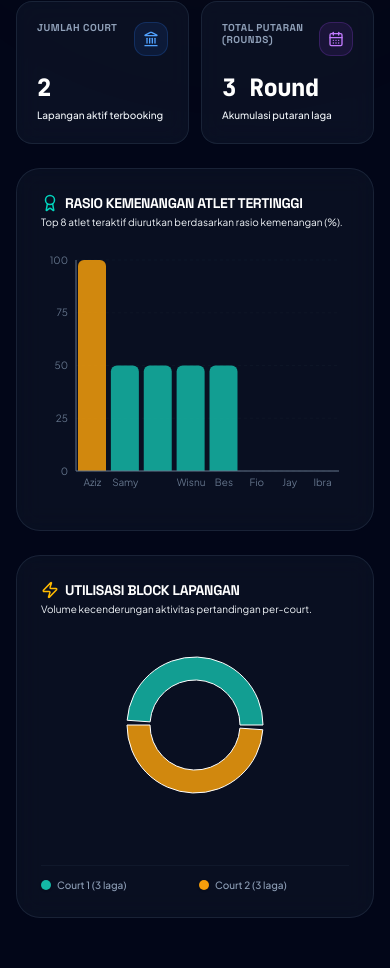
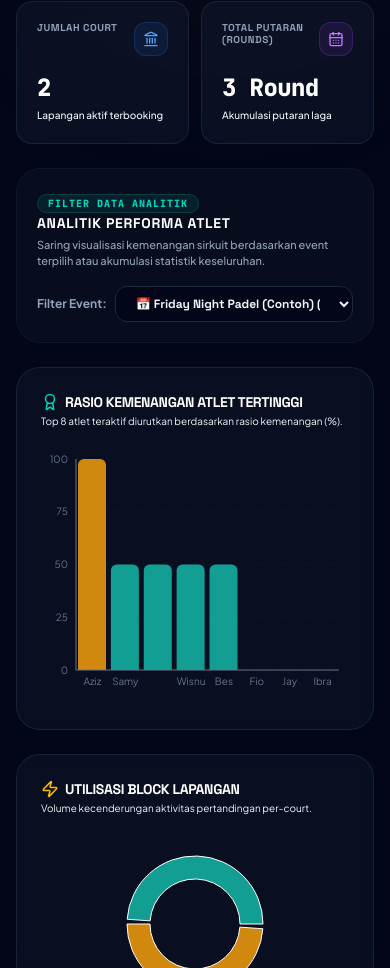
Before and after one commit to fiopras/Padel-Scheduler, a React (Vite) app: page / in a window 390 px wide. Shown: the part 1162-2130 px from the top of the page. Built offline with nearby package versions, Linux system fonts and the light colour scheme.

Commit message:
Filter Per Event

```diff
--- a/index.html
+++ b/index.html
@@ -6,7 +6,51 @@
     <title>Cotta Master</title>
   </head>
   <body>
-    <div id="root"></div>
+    <div id="root">
+      <!-- Premium Instantly Visible Loading Screen -->
+      <div style="background-color: #020617; min-height: 100vh; display: flex; flex-direction: column; align-items: center; justify-content: center; font-family: system-ui, -apple-system, sans-serif; color: #f8fafc; margin: 0; padding: 0;">
+        <div style="display: flex; flex-direction: column; align-items: center; gap: 1.5rem;">
+          <!-- Spinning glowing tennis ball icon -->
+          <div style="position: relative; width: 68px; height: 68px;">
+            <div style="position: absolute; inset: -10px; background: rgba(20, 184, 166, 0.12); filter: blur(14px); border-radius: 9999px;"></div>
+            <div style="width: 100%; height: 100%; border-radius: 9999px; background: linear-gradient(135deg, #14b8a6, #2dd4bf); display: flex; align-items: center; justify-content: center; box-shadow: 0 10px 25px -5px rgba(20, 184, 166, 0.35); animation: spinTennisBall 1.4s cubic-bezier(0.4, 0, 0.2, 1) infinite;">
+              <svg viewBox="0 0 24 24" fill="none" stroke="#020617" stroke-width="2.3" stroke-linecap="round" stroke-linejoin="round" style="width: 34px; height: 34px;">
+                <circle cx="12" cy="12" r="10"></circle>
+                <path d="M6.2 6.2C8.2 10 8.2 14 6.2 17.8"></path>
+                <path d="M17.8 6.2C15.8 10 15.8 14 17.8 17.8"></path>
+              </svg>
+            </div>
+          </div>
+
+          <!-- Branding Title -->
+          <div style="text-align: center;">
+            <h1 style="font-size: 1.15rem; font-weight: 900; letter-spacing: 0.12em; color: #ffffff; margin: 0; text-transform: uppercase;">COTTA MASTER</h1>
+            <p style="font-size: 0.65rem; font-weight: 800; letter-spacing: 0.28em; color: #94a3b8; margin: 0.5rem 0 0 0; text-transform: uppercase;">Excel Sports Scheduler & Analyst</p>
+          </div>
+
+          <!-- Animated Progress Line -->
+          <div style="width: 150px; height: 3px; background-color: #0f172a; border-radius: 9999px; overflow: hidden; border: 1px solid rgba(255,255,255,0.02); position: relative;">
+            <div style="height: 100%; position: absolute; background: linear-gradient(90deg, #14b8a6, #2dd4bf); border-radius: 9999px; width: 40%; animation: barProgress 1.2s ease-in-out infinite alternate;"></div>
+          </div>
+        </div>
+      </div>
+
+      <style>
+        @keyframes spinTennisBall {
+          0% { transform: rotate(0deg); }
+          100% { transform: rotate(360deg); }
+        }
+        @keyframes barProgress {
+          0% { left: 0%; width: 35%; }
+          100% { left: 65%; width: 35%; }
+        }
+        body {
+          background-color: #020617;
+          margin: 0;
+          padding: 0;
+        }
+      </style>
+    </div>
     <script type="module" src="/src/main.tsx"></script>
   </body>
 </html>
--- a/src/App.tsx
+++ b/src/App.tsx
@@ -156,8 +156,16 @@ export default function App() {
 
   // Event History and active event
   const [events, setEvents] = React.useState<PadelEvent[]>(() => {
-    const saved = localStorage.getItem('court_master_events');
-    return saved ? JSON.parse(saved) : [];
+    try {
+      const saved = localStorage.getItem('court_master_events');
+      if (saved) {
+        const parsed = JSON.parse(saved);
+        if (Array.isArray(parsed)) return parsed;
+      }
+    } catch (e) {
+      console.error("Failed to parse events from localStorage:", e);
+    }
+    return [];
   });
   const [activeEventId, setActiveEventId] = React.useState<string | null>(() => {
     return localStorage.getItem('court_master_active_event_id') || null;
@@ -924,7 +932,12 @@ export default function App() {
                   )}
 
                   {/* Analytics graphics visualizations */}
-                  <AnalyticsCharts players={currentLeaderboard} matches={matches} />
+                  <AnalyticsCharts
+                    players={currentLeaderboard}
+                    matches={matches}
+                    events={events}
+                    activeEventId={activeEventId}
+                  />
                 </div>
               )}
 
--- a/src/components/AnalyticsCharts.tsx
+++ b/src/components/AnalyticsCharts.tsx
@@ -12,18 +12,104 @@ import {
   Cell
 } from 'recharts';
 import { Award, Zap } from 'lucide-react';
-import { Player, Match } from '../types';
+import { Player, Match, PadelEvent } from '../types';
+import { recalculateLeaderboard } from '../utils/scheduler';
 
 interface AnalyticsChartsProps {
   players: Player[];
   matches: Match[];
+  events?: PadelEvent[];
+  activeEventId?: string | null;
 }
 
-export default function AnalyticsCharts({ players, matches }: AnalyticsChartsProps) {
-  const completedMatches = matches.filter((m) => m.status === 'Completed');
+export default function AnalyticsCharts({
+  players = [],
+  matches = [],
+  events = [],
+  activeEventId = null
+}: AnalyticsChartsProps) {
+  const [selectedEventId, setSelectedEventId] = React.useState<string>(() => {
+    return activeEventId || 'all';
+  });
+
+  // Sync state if activeEventId changes
+  React.useEffect(() => {
+    if (activeEventId) {
+      setSelectedEventId(activeEventId);
+    }
+  }, [activeEventId]);
+
+  // Determine which players and matches data to display
+  let displayPlayers: Player[] = [];
+  let displayMatches: Match[] = [];
+
+  if (selectedEventId === 'all') {
+    // Aggregate player stats across all recorded events
+    const playerAccumulator: Record<string, Player> = {};
+    const allMatchesCollected: Match[] = [];
+
+    events.forEach((evt) => {
+      if (Array.isArray(evt.matches)) {
+        allMatchesCollected.push(...evt.matches);
+      }
+
+      // Generate accurate stats of this event by recalculating
+      const evtLeaderboard = recalculateLeaderboard(
+        evt.players || [],
+        evt.matches || [],
+        evt.config?.winPoints ?? 2,
+        evt.config?.drawPoints ?? 1,
+        evt.format ?? 'Americano'
+      );
+
+      evtLeaderboard.forEach((p) => {
+        const key = p.name.trim().toLowerCase();
+        if (!playerAccumulator[key]) {
+          playerAccumulator[key] = { ...p };
+        } else {
+          const acc = playerAccumulator[key];
+          acc.matchesPlayed += p.matchesPlayed;
+          acc.matchesWon += p.matchesWon;
+          acc.matchesLost += p.matchesLost;
+          acc.gamesWon += p.gamesWon;
+          acc.gamesLost += p.gamesLost;
+          acc.points += p.points;
+          acc.playingTime += p.playingTime;
+        }
+      });
+    });
+
+    // Recompute win rates for consolidated stats
+    displayPlayers = Object.values(playerAccumulator).map((p) => {
+      const winRate = p.matchesPlayed > 0 ? Math.round((p.matchesWon / p.matchesPlayed) * 100) : 0;
+      return {
+        ...p,
+        winRate
+      };
+    }).sort((a, b) => b.winRate - a.winRate);
+
+    displayMatches = allMatchesCollected;
+  } else {
+    const foundEvent = events.find((e) => e.id === selectedEventId);
+    if (foundEvent) {
+      displayPlayers = recalculateLeaderboard(
+        foundEvent.players || [],
+        foundEvent.matches || [],
+        foundEvent.config?.winPoints ?? 2,
+        foundEvent.config?.drawPoints ?? 1,
+        foundEvent.format ?? 'Americano'
+      );
+      displayMatches = foundEvent.matches || [];
+    } else {
+      displayPlayers = players;
+      displayMatches = matches;
+    }
+  }
+
+  const completedMatches = displayMatches.filter((m) => m.status === 'Completed');
 
   // 1. Data Win Rate (Top 8 Players)
-  const winRateData = [...players]
+  const winRateData = [...displayPlayers]
     .sort((a, b) => b.winRate - a.winRate)
     .slice(0, 8)
     .map((p) => ({
@@ -34,7 +120,7 @@ export default function AnalyticsCharts({ players, matches }: AnalyticsChartsPro
 
   // 2. Court Match Distribution (How busy are the courts?)
   const courtCounts: Record<string, number> = {};
-  matches.forEach((m) => {
+  displayMatches.forEach((m) => {
     courtCounts[m.courtName] = (courtCounts[m.courtName] || 0) + 1;
   });
   const courtData = Object.keys(courtCounts).map((court) => ({
@@ -45,7 +131,42 @@ export default function AnalyticsCharts({ players, matches }: AnalyticsChartsPro
   const COLORS = ['#14B8A6', '#F59E0B', '#3B82F6', '#EC4899', '#8B5CF6'];
 
   return (
-    <div id="analytics-charts" className="space-y-8">
+    <div id="analytics-charts" className="space-y-6">
+      {/* Event Filter Selection Header Bar */}
+      <div className="flex flex-col sm:flex-row sm:items-center justify-between gap-4 p-5 bg-[#0B1220]/70 border border-slate-900 rounded-3xl backdrop-blur-md">
+        <div className="space-y-1">
+          <span className="text-[10px] bg-teal-500/10 text-teal-400 font-extrabold border border-teal-500/20 py-0.5 px-2.5 rounded-full font-mono uppercase tracking-widest">
+            FILTER DATA ANALITIK
+          </span>
+          <h3 className="text-sm font-black text-white uppercase tracking-wider font-display">
+            Analitik Performa Atlet
+          </h3>
+          <p className="text-[11px] text-[#94A3B8] font-medium">
+            Saring visualisasi kemenangan sirkuit berdasarkan event terpilih atau akumulasi statistik keseluruhan.
+          </p>
+        </div>
+
+        {/* Clean Dropdown */}
+        {events.length > 0 && (
+          <div className="flex items-center gap-2">
+            <span className="text-xs text-slate-400 font-sans font-bold shrink-0">Filter Event:</span>
+            <select
+              id="analytics-event-filter-select"
+              value={selectedEventId}
+              onChange={(e) => setSelectedEventId(e.target.value)}
+              className="px-4 py-2 bg-slate-950 border border-slate-800 rounded-xl text-teal-350 font-display text-xs font-bold leading-normal focus:outline-none focus:ring-1 focus:ring-teal-500/30 cursor-pointer min-w-[220px]"
+            >
+              <option value="all">🏆 Semua Event (Akumulasi)</option>
+              {events.map((evt) => (
+                <option key={evt.id} value={evt.id}>
+                  📅 {evt.name} ({new Date(evt.createdAt).toLocaleDateString('id-ID', { day: 'numeric', month: 'short' })})
+                </option>
+              ))}
+            </select>
+          </div>
+        )}
+      </div>
+
       {/* Main Stats Charts Grid */}
       <div className="grid grid-cols-1 lg:grid-cols-3 gap-6">
         {/* Win Rate Chart */}
```
